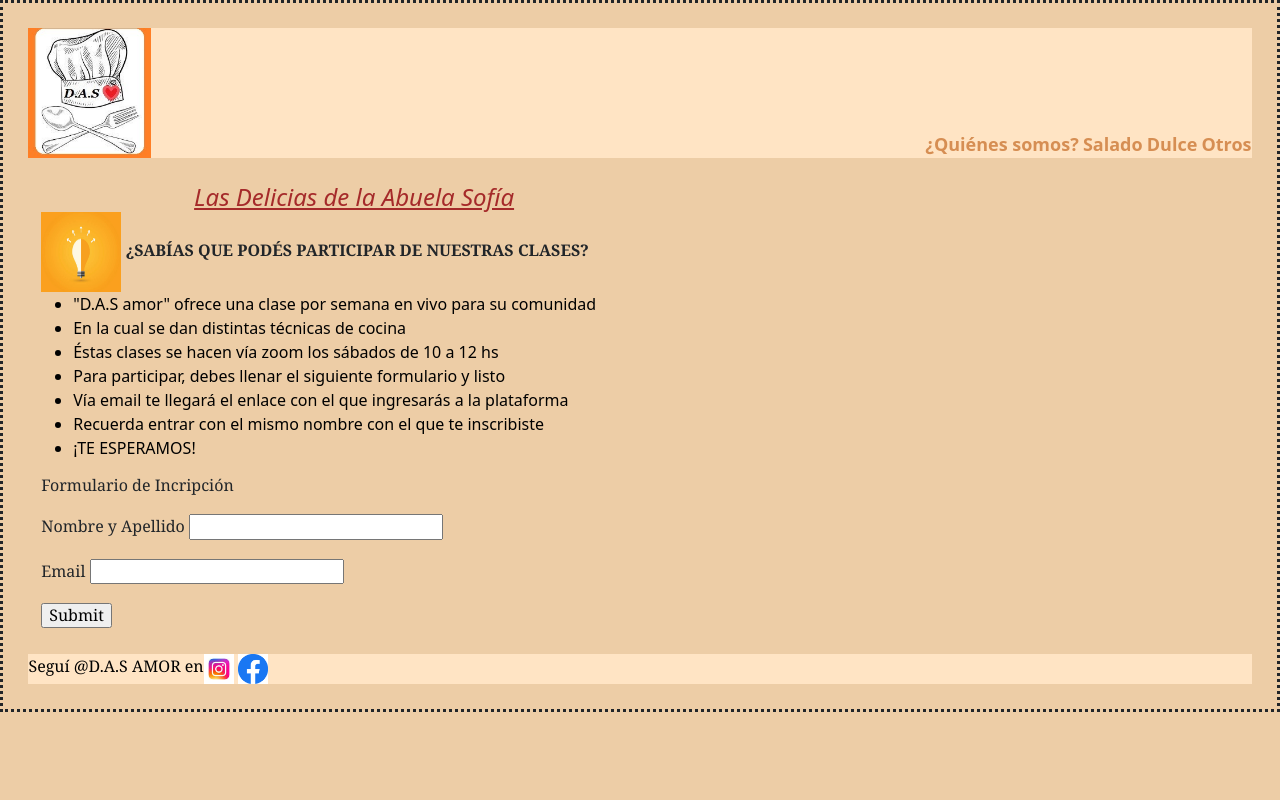
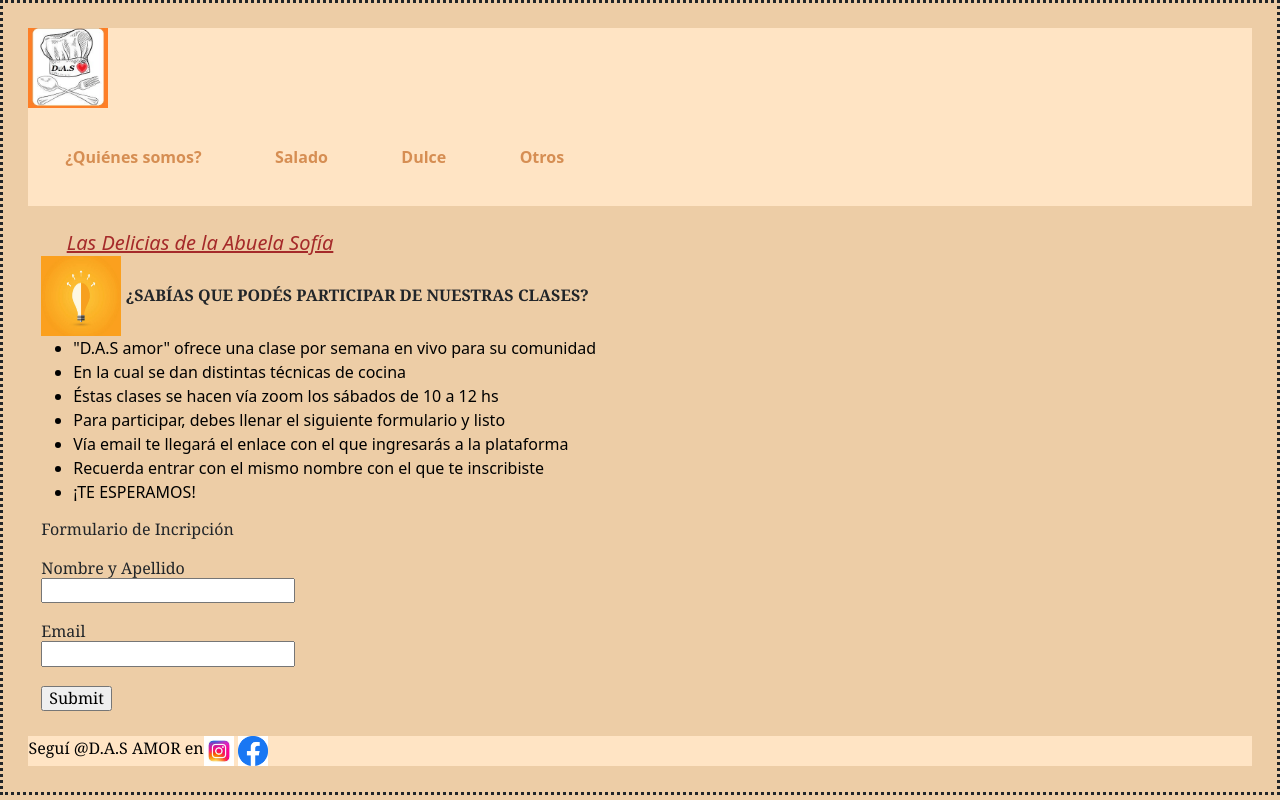
Before and after one commit to vsabrinad/mi_repositorio, a website: page index.html in a window 1280 px wide. Drawn offline with nearby package versions, Linux system fonts and the light colour scheme.

Commit message:
header:modificaciones

```diff
--- a/index.html
+++ b/index.html
@@ -15,23 +15,18 @@
             <header>
                 <img id="logo" width="80" height="80" src="./assets/images/logo del sitio web.jpg" alt="gorro de cocinero">
                 <nav>
-                    <a href="./pages/quienessomos.html">¿Qui&eacute;nes somos?</a>
-                    <a href="./pages/recetassaladas.html">Salado</a>
-                    <a href="./pages/recetasdulces.html">Dulce</a>
-                    <a href="./pages/otros.html">Otros</a>
+                    <a class="pagina" href="./pages/quienessomos.html">¿Qui&eacute;nes somos?</a>
+                    <a class="pagina" href="./pages/recetassaladas.html">Salado</a>
+                    <a class="pagina" href="./pages/recetasdulces.html">Dulce</a>
+                    <a class="pagina" href="./pages/otros.html">Otros</a>
                 </nav>
             </header>
             <main>
                 <div class="main">
-                    <section>
-                        <div>
                     <h1>Las Delicias de la Abuela Sof&iacute;a</h1>
-                        </div>
                     <article class="items">
-                            <label>
                         <img width="80" height="80" src="./assets/images/lamparita.jpg" alt="lamparita amarilla">
                         <p> ¿SAB&Iacute;AS QUE POD&Eacute;S PARTICIPAR DE NUESTRAS CLASES?</p>
-                            </label>
                         <ul>
                             <li>"D.A.S amor" ofrece una clase por semana en vivo para su comunidad</li>
                             <li>En la cual se dan distintas t&eacute;cnicas de cocina</li>
@@ -57,7 +52,6 @@
                             </form>
                         </h3>
                     </article>
-                    </section>
                 </div>
             </main>
             <footer class="footer">Segu&iacute; @D.A.S AMOR en
--- a/sass/layout/_layout.scss
+++ b/sass/layout/_layout.scss
@@ -9,21 +9,23 @@ body{
     height: auto;
 }
 header{
-    display: flex;
-    align-items: center;
-    justify-content: space-between;
     background-color: bisque;
+    margin: 2%;
     #logo{
-        width: 150%;
+        display: flex;
     }
-    a{
+    nav{
+        display: flex;
+    }
+    .pagina{
+        display: flex;
+        justify-content: baseline;
         color: rgb(214, 142, 83);
         font-weight: bolder;
         text-decoration: none;
-        padding: 15%;
-
+        padding: 3%;
     }
-    &:hover{
+    .pagina:hover{
         background-color: chocolate;
         border: 1% solid brown;
         color: brown;
@@ -37,7 +39,7 @@ article{
         font-size: 100%;
         font-weight: bolder;
         text-align: left;
-        display: inline;
+        display: inline-flex;
     }
     ul{
         li{
@@ -47,10 +49,14 @@ article{
         padding-right: 15%;
        }
     }
+    label{
+        display: block;
+    }
 }
 .cartas{
-    display: flex;
-    justify-content: space-around;
+    display: grid;
+    justify-content: center;
+    grid-template-areas: 3%;
     margin-left: 10%;
 }
 footer{
@@ -62,6 +68,7 @@ footer{
     margin: 2%;
 }
 .anuncio{
+    display: inline-block;
     margin-left: 5%;
     font-family: Georgia;
 }
--- a/sass/layout/_responsive.scss
+++ b/sass/layout/_responsive.scss
@@ -11,3 +11,8 @@ div{
         grid-template-rows: 50%, 50%;
     }
 }
+@media(min-width: 1024%){
+    .cartas{
+        grid-template-columns: 50%, 50%;
+    }
+}
--- a/sass/layout/_title.scss
+++ b/sass/layout/_title.scss
@@ -1,13 +1,11 @@
-div{
-    h1{
+h1{
         color: brown;
         font-style: italic;
         text-decoration: underline;
         display: inline;
-        font-size: 150%;
+        font-size: 125%;
         text-align: justify;
-        padding-left: 15%;
-    }
+        padding-left: 5%;
 }
 .secciones{
     color: brown;
```
Also changed, not shown: pages/otros.html (+4 -2 lines), css/styles.css, 1 other file. Lines whose indentation alone changed are shown as unchanged.
